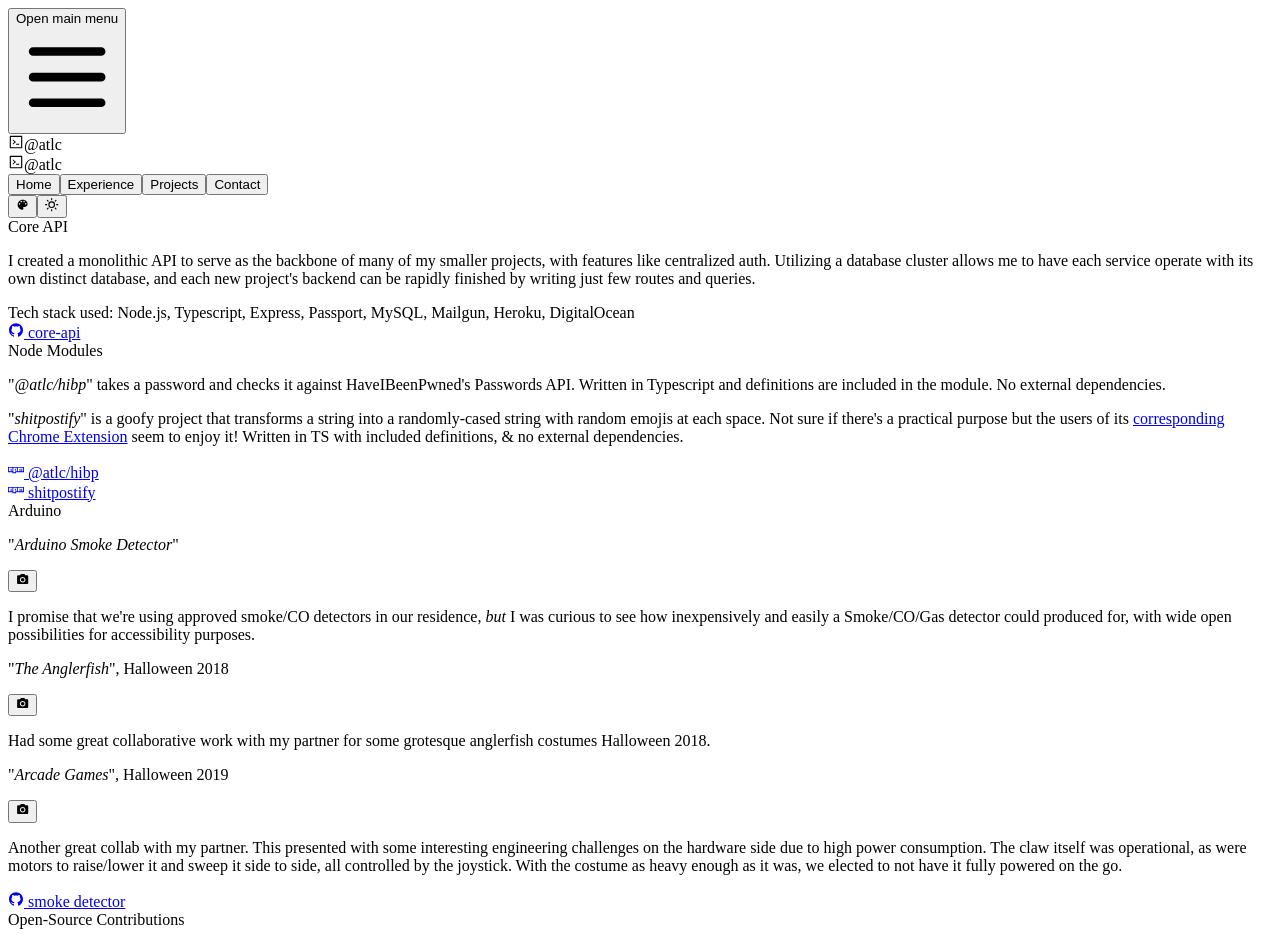
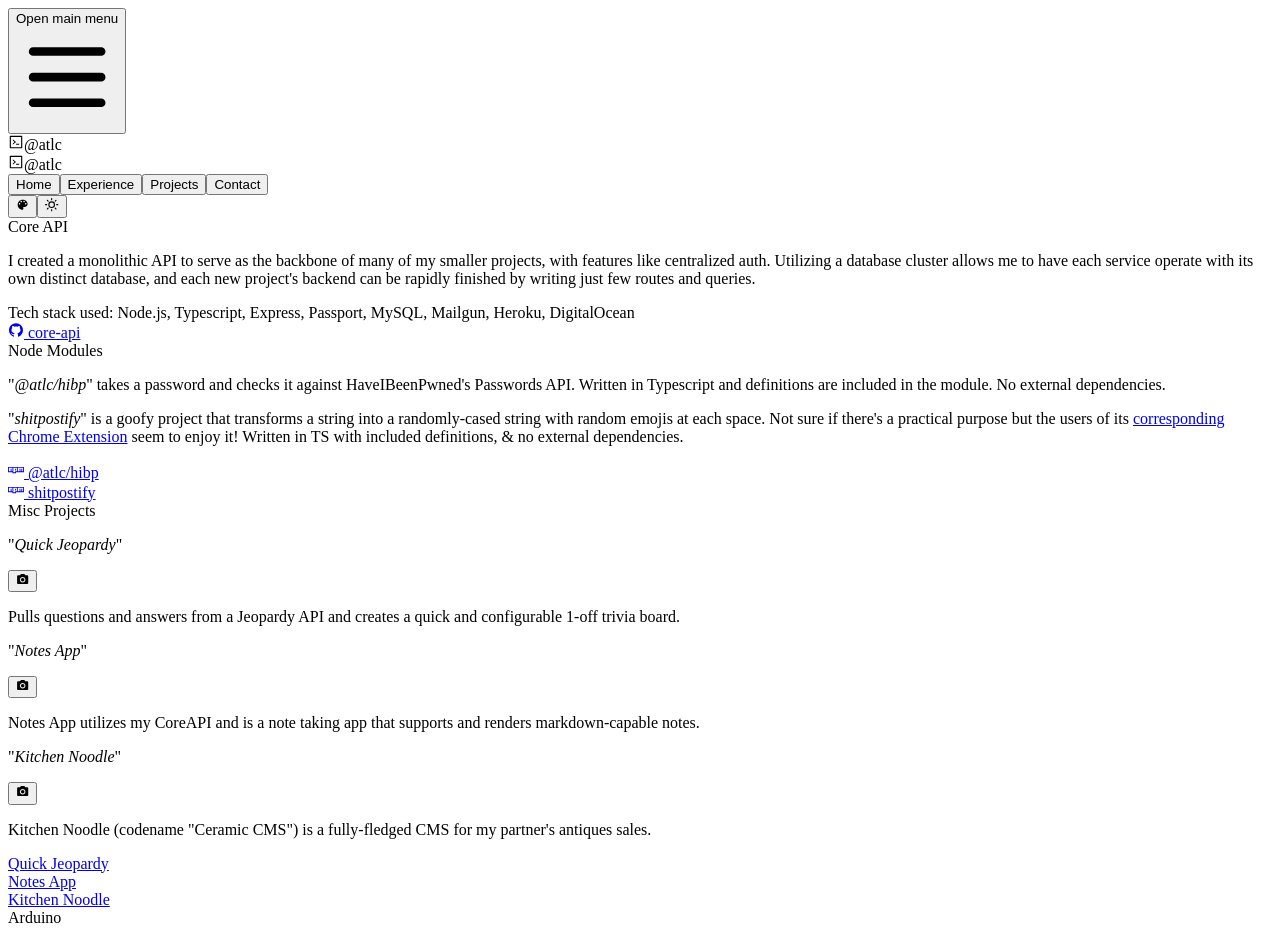
Before and after one commit to atlc/tailwind-nextjs-portfolio, a Next.js app: page /projects in a window 1280 px wide. Shown: the top 943 px of the page. Built offline with nearby package versions, Linux system fonts and the light colour scheme.

Commit message:
Adding in a section for all my subdomained misc projects, with the image placeholders being from the arduino projects

```diff
--- a/pages/projects.jsx
+++ b/pages/projects.jsx
@@ -136,6 +136,93 @@ const Experience = () => {
             )
         },
         {
+            title: "Misc Projects",
+            description: [
+                <div>
+                    <div className="flex">
+                        <p className="mr-2">
+                            <LGQuote>Quick Jeopardy</LGQuote>{" "}
+                        </p>
+                        <button
+                            className="text-3xl"
+                            onClick={() =>
+                                SwalWithImages([
+                                    { url: "https://raw.githubusercontent.com/atlc/arduino-smoke-detector/master/demo.gif" },
+                                    { url: "https://raw.githubusercontent.com/atlc/arduino-smoke-detector/master/schematic.png" }
+                                ])
+                            }>
+                            <MdPhotoCamera />
+                        </button>
+                    </div>
+                    <p>Pulls questions and answers from a Jeopardy API and creates a quick and configurable 1-off trivia board.</p>
+                </div>,
+                <div>
+                    <div className="flex">
+                        <p className="mr-2">
+                            <LGQuote>Notes App</LGQuote>
+                        </p>
+                        <button
+                            className="text-3xl"
+                            onClick={() =>
+                                SwalWithImages([
+                                    { url: "https://raw.githubusercontent.com/atlc/arduino-smoke-detector/master/demo.gif" },
+                                    { url: "https://raw.githubusercontent.com/atlc/arduino-smoke-detector/master/schematic.png" }
+                                ])
+                            }>
+                            <MdPhotoCamera />
+                        </button>
+                    </div>
+                    <p>Notes App utilizes my CoreAPI and is a note taking app that supports and renders markdown-capable notes.</p>
+                </div>,
+                <div>
+                    <div className="flex">
+                        <p className="mr-2">
+                            <LGQuote>Kitchen Noodle</LGQuote>
+                        </p>
+                        <button
+                            className="text-3xl"
+                            onClick={() =>
+                                SwalWithImages([
+                                    { url: "https://raw.githubusercontent.com/atlc/arduino-smoke-detector/master/demo.gif" },
+                                    { url: "https://raw.githubusercontent.com/atlc/arduino-smoke-detector/master/schematic.png" }
+                                ])
+                            }>
+                            <MdPhotoCamera />
+                        </button>
+                    </div>
+                    <p>Kitchen Noodle (codename "Ceramic CMS") is a fully-fledged CMS for my partner's antiques sales.</p>
+                </div>
+            ],
+            link: (
+                <div className="flex">
+                    <div className="flex">
+                        <a
+                            className={`text-gray-100 shadow-xl bg-${color}-600 hover:bg-${color}-300 hover:text-${color}-700 px-3 mx-2 py-2 rounded-md text-md font-light`}
+                            target="_blank"
+                            href="http://jeopardy.atlc.dev">
+                            Quick Jeopardy
+                        </a>
+                    </div>
+                    <div className="flex">
+                        <a
+                            className={`text-gray-100 shadow-xl bg-${color}-600 hover:bg-${color}-300 hover:text-${color}-700 px-3 mx-2 py-2 rounded-md text-md font-light`}
+                            target="_blank"
+                            href="http://notes.atlc.dev">
+                            Notes App
+                        </a>
+                    </div>
+                    <div className="flex">
+                        <a
+                            className={`text-gray-100 shadow-xl bg-${color}-600 hover:bg-${color}-300 hover:text-${color}-700 px-3 mx-2 py-2 rounded-md text-md font-light`}
+                            target="_blank"
+                            href="http://kitchen.atlc.dev">
+                            Kitchen Noodle
+                        </a>
+                    </div>
+                </div>
+            )
+        },
+        {
             title: "Arduino",
             description: [
                 <div>
```
